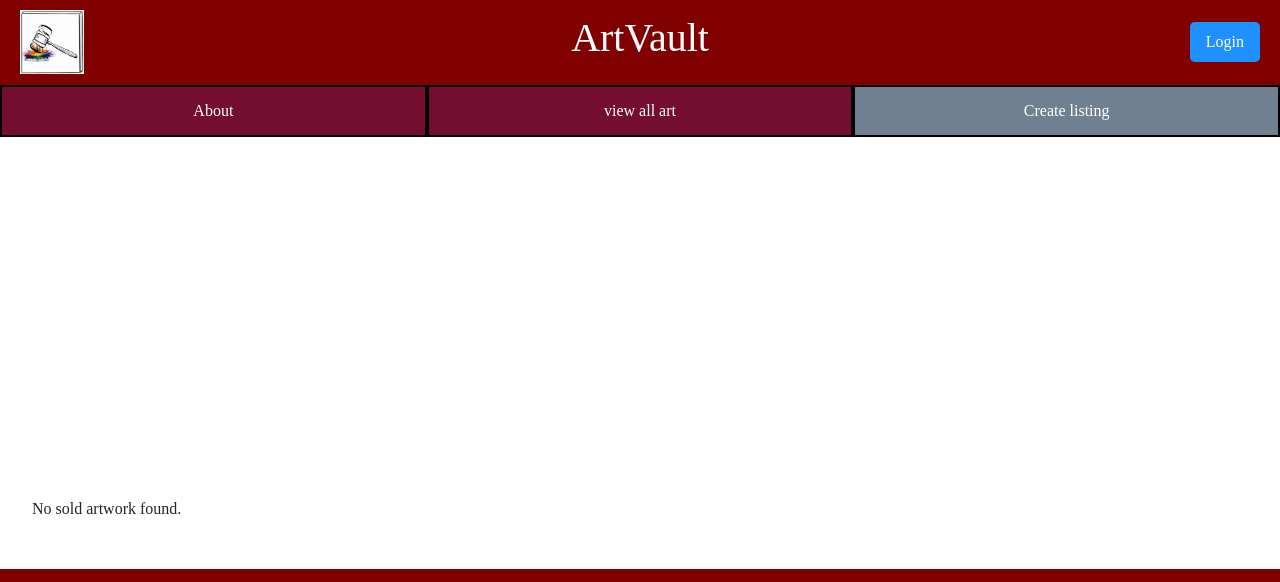
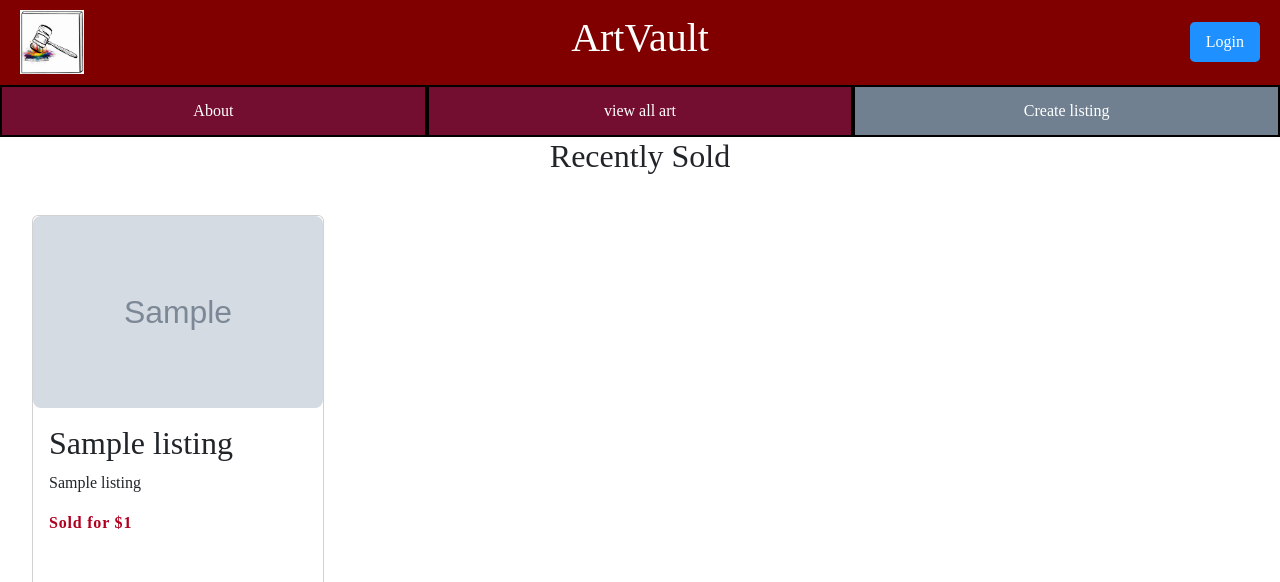
Before and after one commit to PDAYSig/Verklegt2_Group10, a Django app: page /recently_sold/ in a window 1280 px wide. Shown: the top 582 px of the page. Run offline with Django 5.2, Linux system fonts and the light colour scheme; tables that the repository leaves empty hold one stand-in row (values such as "Sample post"); grey boxes marked "Sample" are stand-in pictures.

Commit message:
recently sold á index og recently_sold.html

```diff
--- a/static/css/styles.css
+++ b/static/css/styles.css
@@ -628,6 +628,12 @@ form:has(input.submit-btn) input.submit-btn{
     border: 4px solid maroon;
 }
 
+.logo-big {
+    width: 15rem;
+    height: 15rem;
+    object-fit: cover;
+}
+
 .profile-small {
     width: 5rem;
     height: 5rem;
--- a/templates/users/recently_sold.html
+++ b/templates/users/recently_sold.html
@@ -1,28 +1,31 @@
 {% extends 'base.html' %}
-
 {% block content %}
 
 <div class="main-content">
 
-
-        </div>
+    <h2 class="text-center">Recently Sold</h2>
 
     <div class="image-grid">
-
         {% for item in items %}
-                <a href="{% url 'artwork' item.id %}">
+            <a href="{% url 'artwork' item.id %}" class="card-link">
                 <div class="card">
-                        <h3>{{ item.title }}</h3>
+                    <div class="card-image-wrapper">
+                        {% if item.thumbnail_image %}
+                            <img class="cars-image" src="{{ item.thumbnail_image.url }}" alt="{{ item.title }}">
+                        {% else %}
+                            <img src="img.jpg" alt="Thumbnail for {{ item.title }} unavailable">
+                        {% endif %}
+                    </div>
+                    <div class="card-content">
+                        <h3 class="card-title">{{ item.title }}</h3>
                         <p>{{ item.artist_name }}</p>
-                        <p class="sold-tag">SOLD</p>
+                        <p class="sold-tag">Sold for ${{ item.current_bid }}</p>
+                    </div>
                 </div>
             </a>
         {% empty %}
             <p>No sold artwork found.</p>
         {% endfor %}
-
-        </div>
-
     </div>
 
 </div>
--- a/users/views.py
+++ b/users/views.py
@@ -16,14 +16,22 @@ from django.db.models import Min, Max
 # Create your views here.
 
 def index(request):
-    all_items = art_listing.objects.all().order_by('-date_added')[:6]
     active_bid_items = art_listing.objects.filter(
         bids__expired_at__gt=timezone.now()
     ).distinct()
 
+    recently_sold_items = art_listing.objects.filter(
+        bids__expired_at__lte=timezone.now()
+    ).distinct()[:2]
+
+    all_items = art_listing.objects.exclude(
+        id__in=recently_sold_items.values('id')
+    ).order_by('-date_added')[:6]
+
     return render(request, "users/index.html", {
         "items": all_items,
         "active_bid_items": active_bid_items,
+        "recently_sold_items": recently_sold_items,
     })
 
 def about(request):
@@ -195,7 +203,12 @@ def artwork(request, id):
         'recently_sold_items': art_listing.objects.none()
     })
 def recently_sold(request):
-    return render(request, "users/recently_sold.html")
+    recently_sold_items = art_listing.objects.filter(
+        bids__expired_at__lte=timezone.now()
+    ).distinct()
+    return render(request, "users/recently_sold.html", {
+        "items": recently_sold_items,
+    })
 def user_by_id(request, id):
     return HttpResponse(f"response from {request.path} with id {id}")
 
```
Also changed, not shown: templates/users/about.html (+11 -2 lines). Lines whose indentation alone changed are shown as unchanged.
